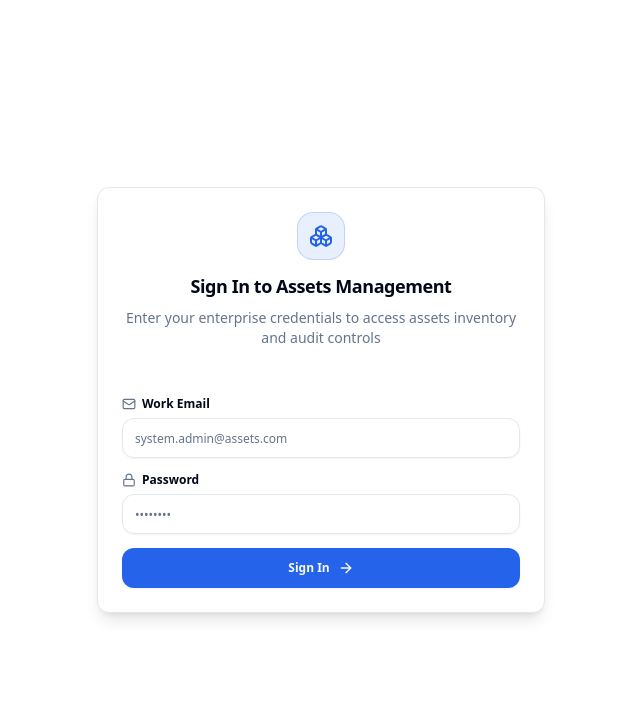
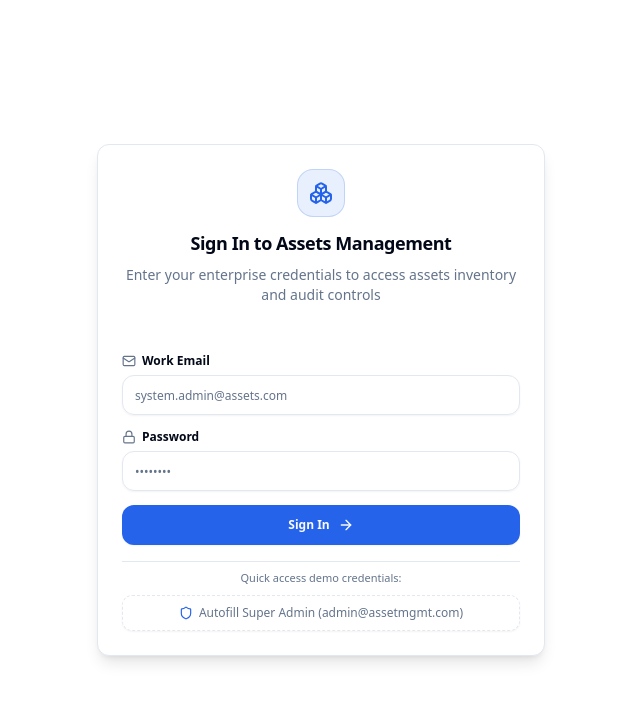
Before and after one commit to mnjmdl/assets-management, a Next.js app in the folder apps/web/: page /login in a window 1280 px wide. Shown: the top 702 px of the page, without its empty margins (319-959 px from the left). Built offline with nearby package versions, Linux system fonts and the light colour scheme.

Commit message:
feat(web): show demo credentials in development only and hide in production

```diff
--- a/apps/web/src/app/login/page.tsx
+++ b/apps/web/src/app/login/page.tsx
@@ -8,6 +8,7 @@ import {
   CheckCircle2,
   AlertCircle,
   Loader2,
+  Shield,
   ArrowRight,
   Boxes,
 } from 'lucide-react';
@@ -27,6 +28,16 @@ function LoginForm() {
   const [successMsg, setSuccessMsg] = useState<string | null>(
     signedOut ? 'You have been successfully signed out.' : null,
   );
+
+  const isDev =
+    process.env.NODE_ENV === 'development' ||
+    process.env.NEXT_PUBLIC_SHOW_DEMO_CREDENTIALS === 'true';
+
+  const fillAdminCredentials = () => {
+    setEmail('admin@assetmgmt.com');
+    setPassword('Password123!');
+    setError(null);
+  };
 
   const handleSubmit = async (e: React.FormEvent) => {
     e.preventDefault();
@@ -163,6 +174,25 @@ function LoginForm() {
               )}
             </Button>
           </form>
+
+          {/* Quick Demo Fill Helper — Visible only in Development */}
+          {isDev && (
+            <div className="pt-2 border-t text-center space-y-2">
+              <span className="text-[11px] text-muted-foreground block">
+                Quick access demo credentials:
+              </span>
+              <Button
+                type="button"
+                variant="outline"
+                size="sm"
+                onClick={fillAdminCredentials}
+                className="w-full text-xs h-9 gap-1.5 font-medium border-dashed text-muted-foreground hover:text-foreground"
+              >
+                <Shield className="w-3.5 h-3.5 text-primary" />
+                <span>Autofill Super Admin (admin@assetmgmt.com)</span>
+              </Button>
+            </div>
+          )}
         </CardContent>
       </Card>
     </div>
```
Also changed, not shown: 1 other file (tests, documents, lock files or other folders).
